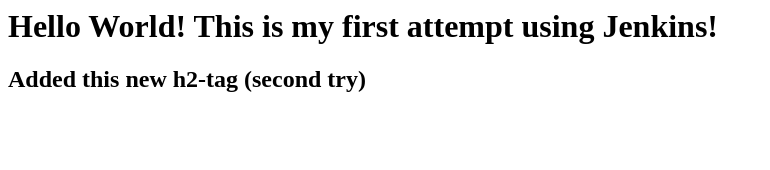
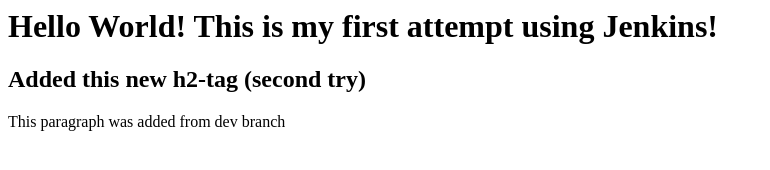
Before and after one commit to AndrejBajalski/KIII-1, a plain HTML site: page index.html in a window 1280 px wide. Shown: the whole page, without its empty margins (0-770 px from the left). Drawn offline with Linux system fonts and the light colour scheme.

Commit message:
added paragraph from dev branch

```diff
--- a/index.html
+++ b/index.html
@@ -1,2 +1,4 @@
 <h1>Hello World! This is my first attempt using Jenkins!</h1>
 <h2>Added this new h2-tag (second try)</h2>
+
+<p>This paragraph was added from dev branch</p>
```
